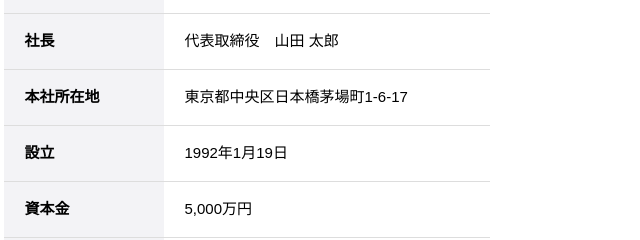
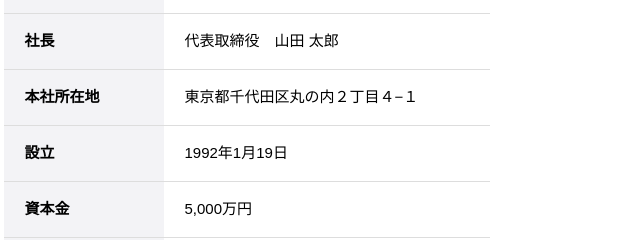
Before and after one commit to ikedakoo/intern, a plain HTML site: page about.html in a window 1280 px wide. Shown: the part 251-491 px from the top of the page, 393-1033 px from the left. Drawn offline with Linux system fonts and the light colour scheme.

Commit message:
住所変更

```diff
--- a/about.html
+++ b/about.html
@@ -86,7 +86,7 @@
 							</tr>
 							<tr>
 								<th>本社所在地</th>
-								<td>東京都中央区日本橋茅場町1-6-17</td>
+								<td>東京都千代田区丸の内２丁目４−１</td>
 							</tr>
 							<tr>
 								<th>設立</th>
```
